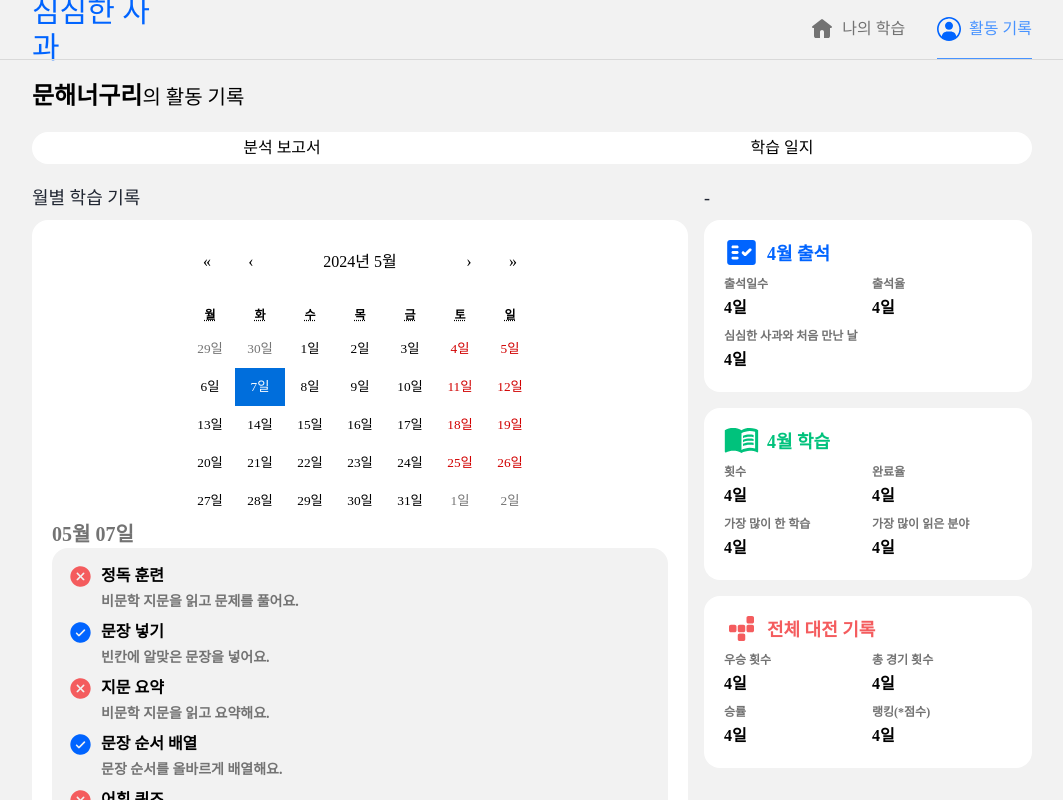
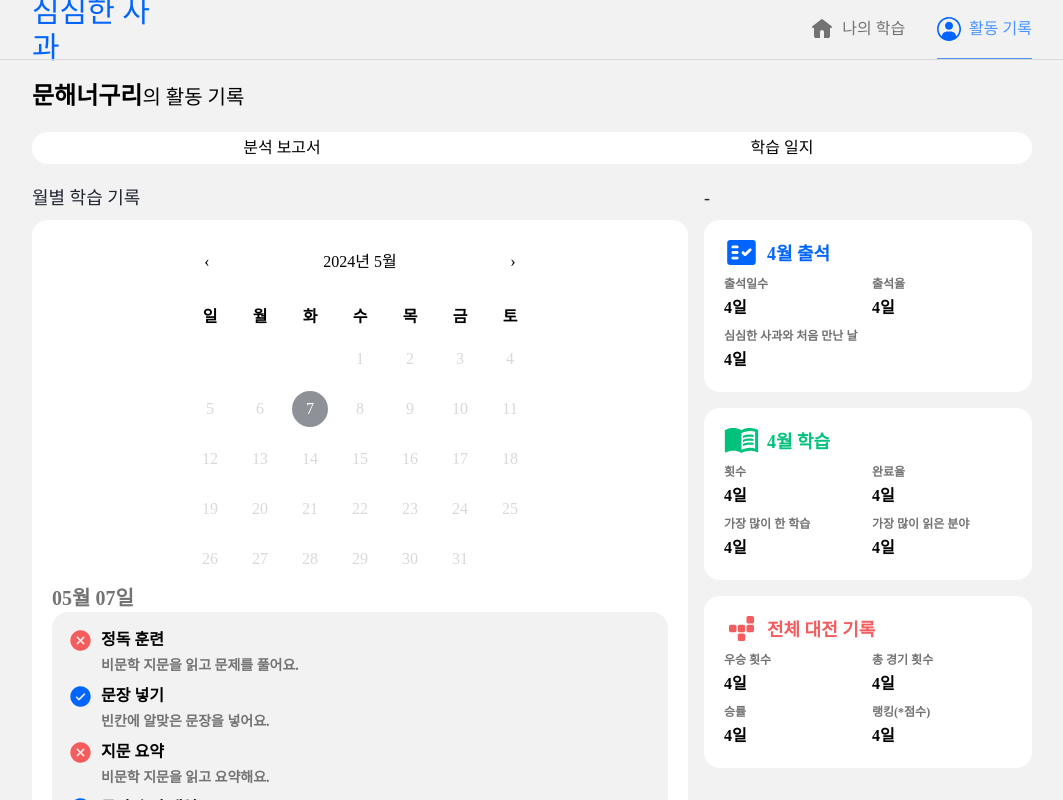
Before and after one commit to littlebreeze/BoredApple, a Next.js app in the folder client/: page /mypage/record in a window 1280 px wide. Shown: the whole page, without its empty margins (108-1171 px from the left). Built offline with nearby package versions, Linux system fonts and the light colour scheme; a web font is replaced by a local one.

Commit message:
style(fe): 달력 디자인

```diff
--- a/client/src/app/(main)/(nav)/mypage/record/_components/Calendar.css
+++ b/client/src/app/(main)/(nav)/mypage/record/_components/Calendar.css
@@ -1,8 +1,20 @@
+:root {
+  --ourTheme: #0064ff;
+  --ourBlue: #4893ff;
+  --ourPurple: #cab8ff;
+  --ourPink: #f0a8ea;
+  --ourRed: #ff8a8c;
+  --ourYellow: #ffc28a;
+  --ourGreen: #51d0a2;
+  --ourLightGray: #f2f2f2;
+  --ourGray: #d9d9d9;
+  --ourDarkGray: #737373;
+  --ourBlack: #202632;
+}
+
 .react-calendar {
-  width: 350px;
-  max-width: 100%;
+  max-width: 350px;
   border: 0px;
-  font-family: Arial, Helvetica, sans-serif;
   line-height: 1.125em;
 }
 
@@ -54,17 +66,19 @@
   background-color: #f0f0f0;
 }
 
-.react-calendar__navigation button:enabled:hover,
+/* .react-calendar__navigation button:enabled:hover,
 .react-calendar__navigation button:enabled:focus {
   background-color: #e6e6e6;
-}
+} */
 
 .react-calendar__month-view__weekdays {
   text-align: center;
   text-transform: uppercase;
   font: inherit;
-  font-size: 0.75em;
   font-weight: bold;
+  abbr {
+    text-decoration: none;
+  }
 }
 
 .react-calendar__month-view__weekdays__weekday {
@@ -93,17 +107,24 @@
 .react-calendar__year-view .react-calendar__tile,
 .react-calendar__decade-view .react-calendar__tile,
 .react-calendar__century-view .react-calendar__tile {
-  padding: 2em 0.5em;
+  padding: 0.5em;
 }
 
 .react-calendar__tile {
-  max-width: 100%;
-  padding: 10px 6.6667px;
-  background: none;
   text-align: center;
-  line-height: 16px;
-  font: inherit;
-  font-size: 0.833em;
+  height: 50px;
+  display: flex;
+  flex-direction: column;
+  justify-content: center;
+  align-items: center;
+  color: var(--ourGray);
+  padding: 7px;
+  abbr {
+    text-align: center;
+    line-height: 36px;
+    width: 100%;
+    height: 100%;
+  }
 }
 
 .react-calendar__tile:disabled {
@@ -114,42 +135,63 @@
 .react-calendar__month-view__days__day--neighboringMonth:disabled,
 .react-calendar__decade-view__years__year--neighboringDecade:disabled,
 .react-calendar__century-view__decades__decade--neighboringCentury:disabled {
-  color: #cdcdcd;
+  color: var(--ourPink);
 }
 
 .react-calendar__tile:enabled:hover,
 .react-calendar__tile:enabled:focus {
-  background-color: #e6e6e6;
+  abbr {
+    background: var(--ourLightGray);
+    color: var(--ourGray);
+    border-radius: 9999px;
+  }
 }
 
 .react-calendar__tile--now {
-  background: #ffff76;
+  abbr {
+    background: var(--ourGreen);
+    opacity: 0.5;
+    color: white;
+    border-radius: 9999px;
+  }
 }
 
 .react-calendar__tile--now:enabled:hover,
 .react-calendar__tile--now:enabled:focus {
-  background: #ffffa9;
+  abbr {
+    background: var(--ourGreen);
+    opacity: 0.5;
+    color: white;
+    border-radius: 9999px;
+  }
 }
 
-.react-calendar__tile--hasActive {
+/* .react-calendar__tile--hasActive {
   background: #76baff;
 }
 
 .react-calendar__tile--hasActive:enabled:hover,
 .react-calendar__tile--hasActive:enabled:focus {
   background: #a9d4ff;
-}
+} */
 
 .react-calendar__tile--active {
-  background: #006edc;
-  color: white;
+  abbr {
+    background: var(--ourBlack);
+    color: white;
+    border-radius: 9999px;
+  }
 }
 
 .react-calendar__tile--active:enabled:hover,
 .react-calendar__tile--active:enabled:focus {
-  background: #1087ff;
+  abbr {
+    background: var(--ourBlack);
+    color: white;
+    border-radius: 9999px;
+  }
 }
 
-.react-calendar--selectRange .react-calendar__tile--hover {
+/* .react-calendar--selectRange .react-calendar__tile--hover {
   background-color: #e6e6e6;
-}
+} */
--- a/client/src/app/(main)/(nav)/mypage/record/_components/MonthlyRecord.tsx
+++ b/client/src/app/(main)/(nav)/mypage/record/_components/MonthlyRecord.tsx
@@ -3,7 +3,6 @@
 import { useState } from 'react';
 import StudyRecordItem from './StudyRecordItem';
 import Calendar from 'react-calendar';
-import 'react-calendar/dist/Calendar.css';
 import './Calendar.css';
 import dayjs from 'dayjs';
 import 'dayjs/locale/ko'; //한국어
@@ -31,7 +30,16 @@ export default function MonthlyRecord() {
     <div className='flex flex-col p-5 w-full'>
       <div className='flex justify-center'>
         <div>
-          <Calendar onChange={onChange} value={today} locale='ko' />
+          <Calendar
+            onChange={onChange}
+            value={today}
+            locale='ko'
+            calendarType='gregory'
+            prev2Label={null}
+            next2Label={null}
+            formatDay={(locale, date) => dayjs(date).format('D')}
+            showNeighboringMonth={false}
+          />
         </div>
       </div>
       <div>
```
